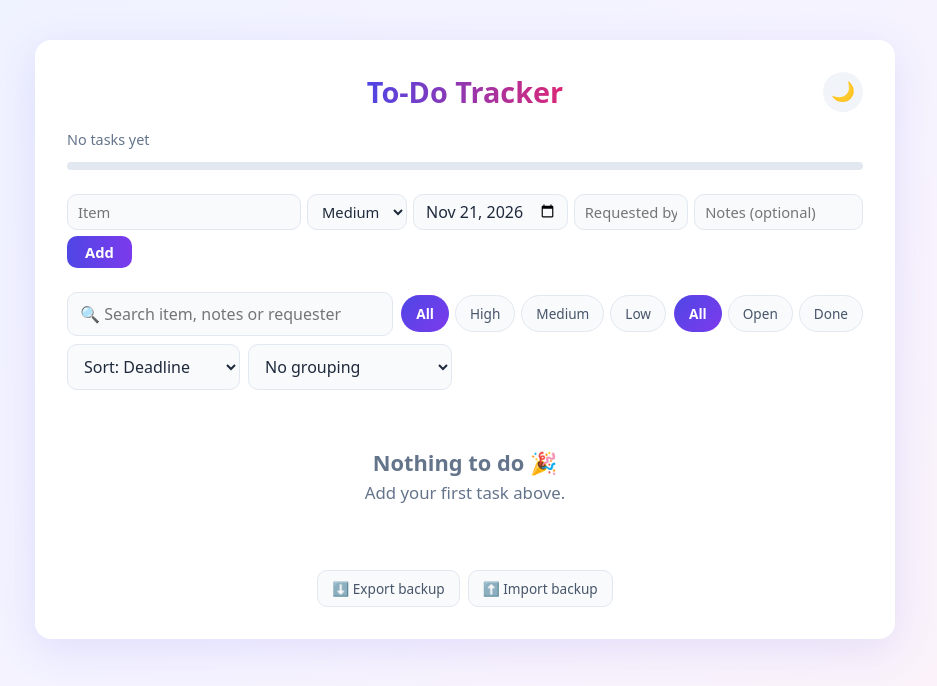
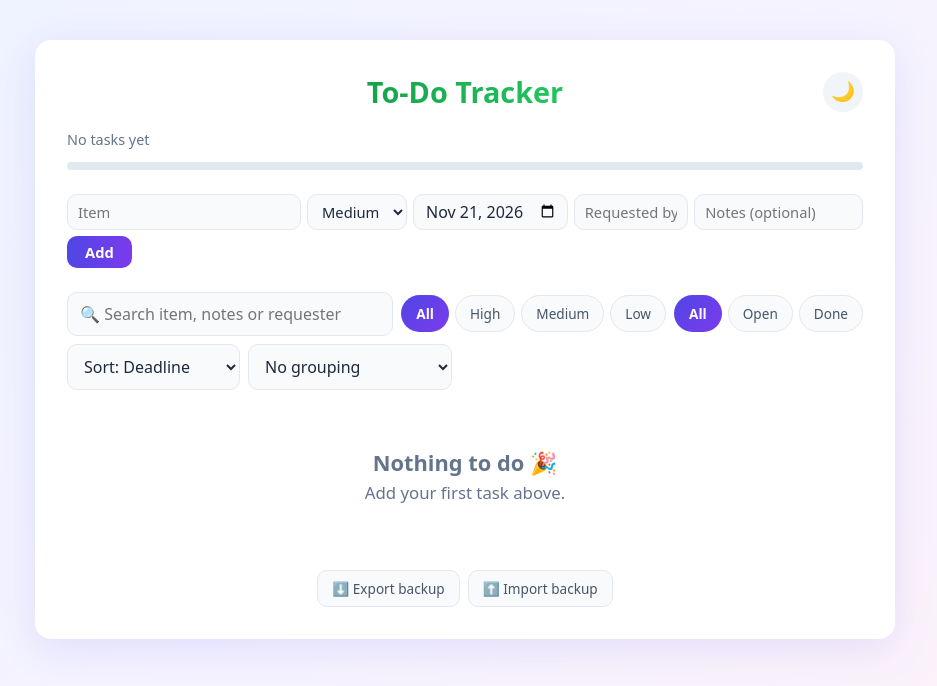
Before and after one commit to RaymondGu83/todo, a plain HTML site: page index.html in a window 1280 px wide. Shown: the whole page, without its empty margins (175-1112 px from the left). Drawn offline with Linux system fonts and the light colour scheme.

Commit message:
Make heading green
Co-Authored-By: Claude Sonnet 5.5 <noreply@anthropic.com>

```diff
--- a/index.html
+++ b/index.html
@@ -36,7 +36,7 @@
     margin: 0;
     text-align: center;
     font-size: 1.8em;
-    background: linear-gradient(90deg, #4f46e5, #db2777);
+    background: linear-gradient(90deg, #16a34a, #22c55e);
     -webkit-background-clip: text;
     background-clip: text;
     color: transparent;
```
